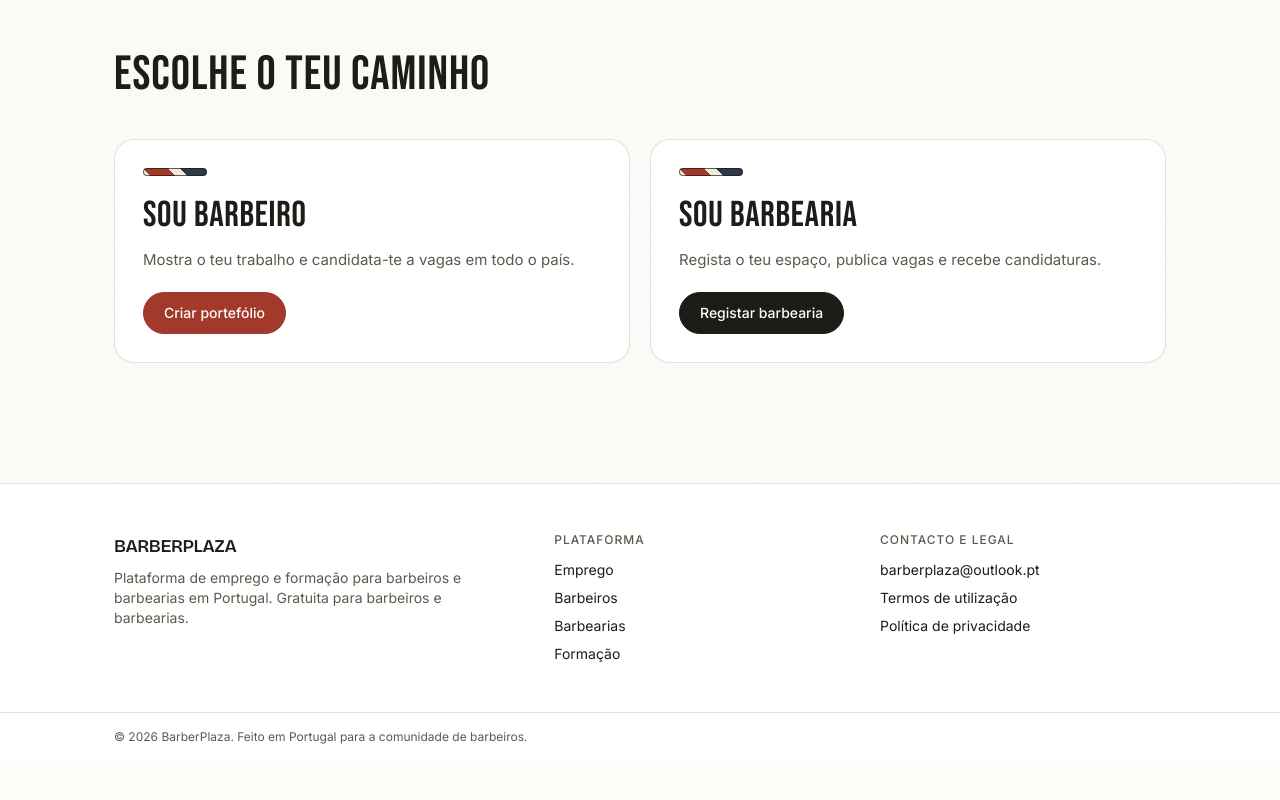
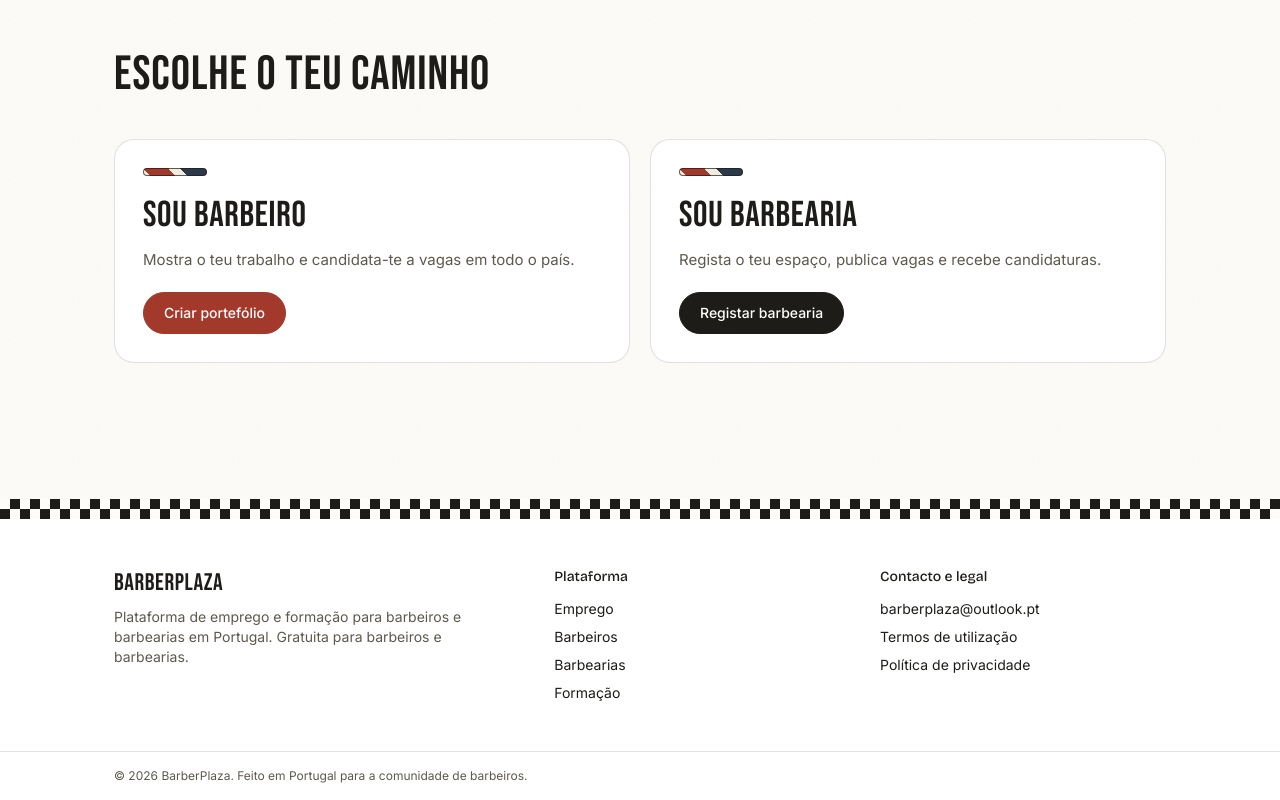
Before and after one commit to OGuinapo/Barberplaza, a Next.js app: page / in a window 1280 px wide. Shown: the part 1013-1813 px from the top of the page. Before the commit the page ends 1774 px from the top, so only its background shows below. Built offline with nearby package versions, Linux system fonts and the light colour scheme; no server answers.

Commit message:
Update footer styles and text classes

```diff
--- a/src/components/Footer.tsx
+++ b/src/components/Footer.tsx
@@ -4,10 +4,11 @@ const EMAIL = 'barberplaza@outlook.pt';
 
 export default function Footer() {
   return (
-    <footer className="border-t border-line mt-16 bg-white">
+    <footer className="mt-20 bg-white">
+      <div className="checker" aria-hidden="true" />
       <div className="max-w-[1100px] mx-auto px-6 py-12 grid gap-10 md:grid-cols-[1.4fr_1fr_1fr]">
         <div>
-          <p className="font-display font-bold text-lg tracking-tight mb-2">BARBERPLAZA</p>
+          <p className="font-brand text-2xl tracking-wide mb-2">BARBERPLAZA</p>
           <p className="text-sm text-muted max-w-sm">
             Plataforma de emprego e formação para barbeiros e barbearias em Portugal.
             Gratuita para barbeiros e barbearias.
@@ -15,7 +16,7 @@ export default function Footer() {
         </div>
 
         <nav aria-label="Plataforma">
-          <p className="text-xs font-semibold tracking-[0.08em] uppercase text-muted mb-3">Plataforma</p>
+          <p className="font-display text-sm font-semibold text-ink mb-3">Plataforma</p>
           <ul className="space-y-2 text-sm">
             <li><Link href="/emprego" className="text-ink hover:text-red">Emprego</Link></li>
             <li><Link href="/barbeiros" className="text-ink hover:text-red">Barbeiros</Link></li>
@@ -25,7 +26,7 @@ export default function Footer() {
         </nav>
 
         <div>
-          <p className="text-xs font-semibold tracking-[0.08em] uppercase text-muted mb-3">Contacto e legal</p>
+          <p className="font-display text-sm font-semibold text-ink mb-3">Contacto e legal</p>
           <ul className="space-y-2 text-sm">
             <li><a href={`mailto:${EMAIL}`} className="text-ink hover:text-red">{EMAIL}</a></li>
             <li><Link href="/termos" className="text-ink hover:text-red">Termos de utilização</Link></li>
```
